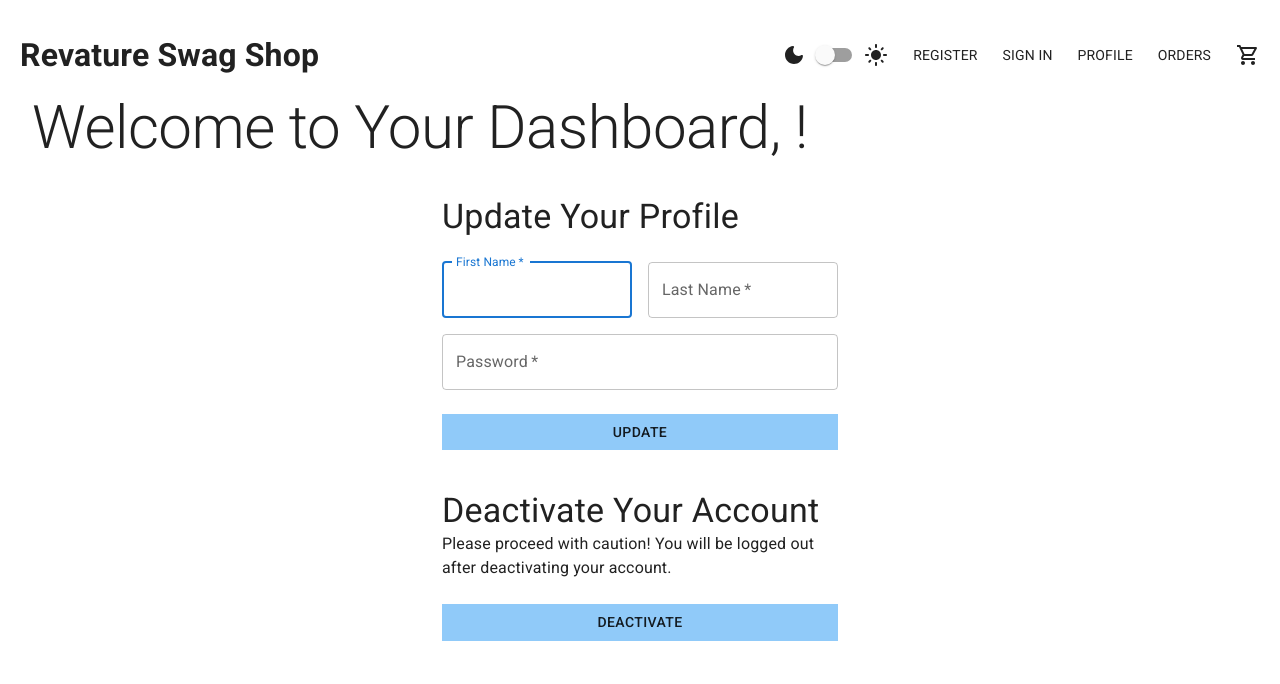
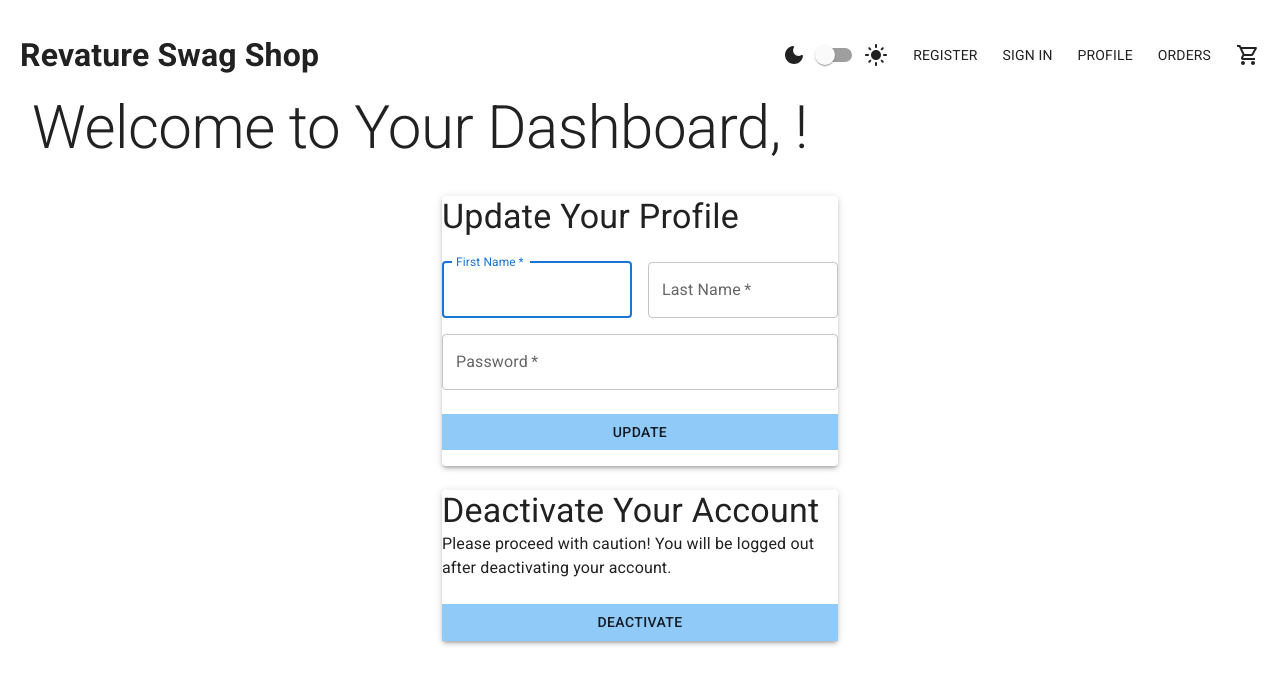
Before and after one commit to Stacks-OnStacksCapstone/e-commerce-react-capstone, a React (Create React App) app: page /userProfile in a window 1280 px wide. Shown: the top 684 px of the page. Built offline with nearby package versions, Linux system fonts and the light colour scheme; no server answers.

Commit message:
Started adding more detail to user profile appearance.

```diff
--- a/src/components/user/UserProfile.tsx
+++ b/src/components/user/UserProfile.tsx
@@ -9,7 +9,8 @@ import { createTheme, ThemeProvider } from '@mui/material/styles';
 import Grid from '@mui/material/Grid';
 import Box from '@mui/material/Box';
 import TextField from '@mui/material/TextField';
-import {Container} from "@mui/material";
+import { Container } from "@mui/material";
+import Paper from '@mui/material/Paper';
 
 
 const theme = createTheme();
@@ -74,13 +75,17 @@ export default function UserProfile() {
 
     return (
         <>
-            <Box color="inherit" sx={{ m: 4}}>
+            <Box color="inherit" sx={{ m: 4 }}>
                 <Typography variant="h2">Welcome to Your Dashboard, {user?.firstName}!</Typography>
             </Box>
 
+
+
             <Container color="inherit" component="main" maxWidth="xs">
 
-                <Box color="inherit" sx={{ m: 3, mx: "auto"}}>
+                <Paper elevation={3}>
+
+                    <Box color="inherit" sx={{ m: 3, mx: "auto" }}>
                         <Typography variant="h4"> Update Your Profile</Typography>
                     </Box>
 
@@ -125,26 +130,34 @@ export default function UserProfile() {
                                     autoComplete="new-password"
                                     onChange={(event) => setFormData({ ...formData, password: event.target.value })}
                                 />
-                            <Box sx={{ mt: 3, mb: 2, backgroundColor: "#90CAF9"}}>
+                                <Box sx={{ mt: 3, mb: 2, backgroundColor: "#90CAF9" }}>
                                     <Button fullWidth onClick={update}>Update</Button>
                                 </Box>
                             </Grid>
                         </Grid>
                         {persisted === undefined ? <p></p> : <p>{persisted}</p>}
                     </Box>
+                </Paper>
             </Container>
+
+
+
 
             <Container color="inherit" maxWidth="xs" >
 
-                <Box color="inherit" sx={{ m: 3, mx: "auto"}}>
+                <Paper elevation={3}>
+
+                    <Box color="inherit" sx={{ m: 3, mx: "auto" }}>
                         <Typography variant="h4"> Deactivate Your Account</Typography>
                         <Typography> Please proceed with caution! You will be logged out after deactivating your account.</Typography>
                     </Box>
 
-                <Box sx={{ mt: 3, mb: 2, backgroundColor: "#90CAF9"}}>
+                    <Box sx={{ mt: 3, mb: 2, backgroundColor: "#90CAF9" }}>
                         <Button fullWidth onClick={() => deactivateUser()}>Deactivate</Button>
                     </Box>
+                </Paper>
             </Container>
+
         </>
     );
 }
```
Lines whose indentation alone changed are shown as unchanged.
